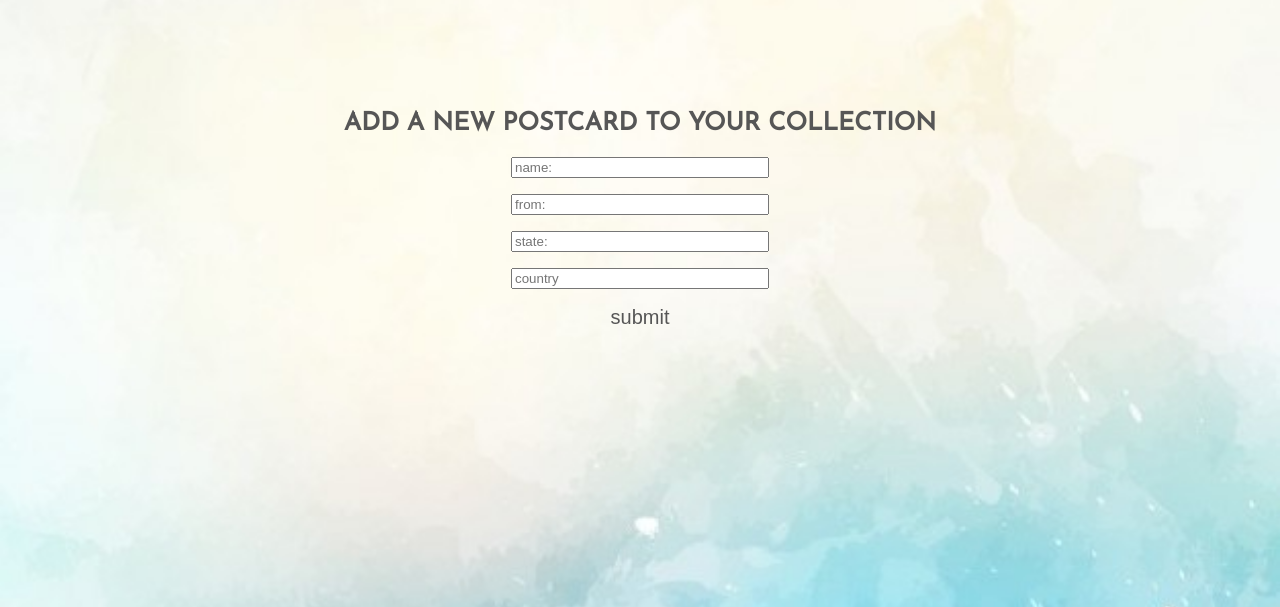
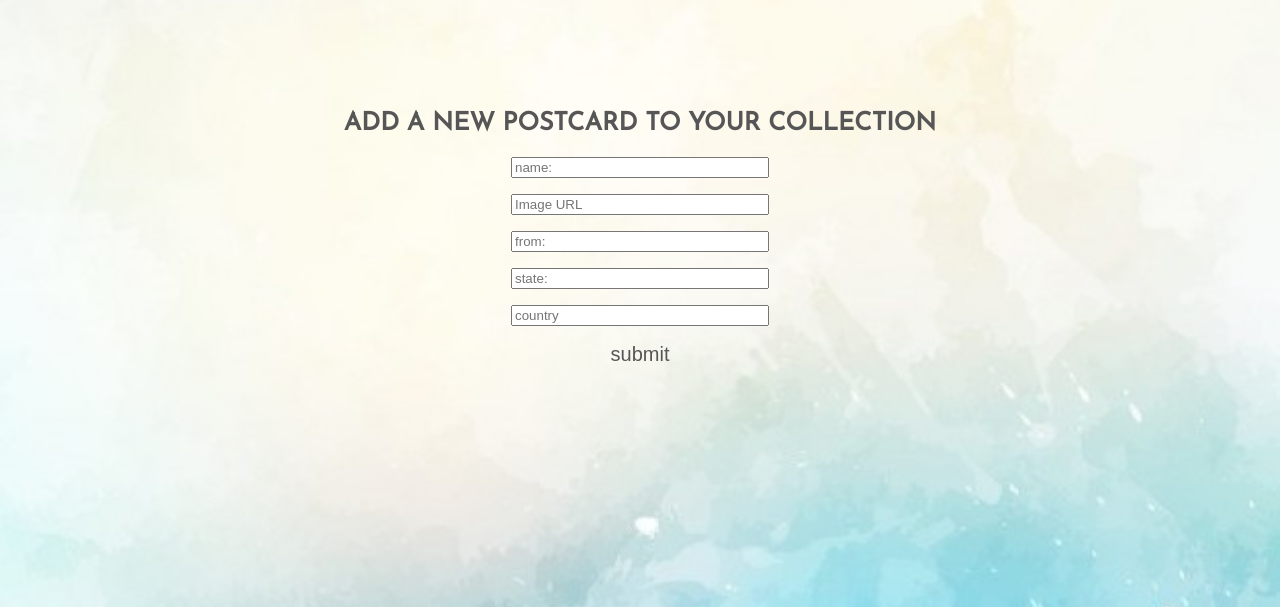
Before and after one commit to hannahhch/collection-manager, a Node server app: page /new in a window 1280 px wide. Shown: the part 138-745 px from the top of the page. Run offline with Node 20, Linux system fonts and the light colour scheme; some libraries are stand-ins or nearby versions.

Commit message:
I got images to work with flikr urls

```diff
--- a/app.js
+++ b/app.js
@@ -50,6 +50,7 @@ app.post("(/:id/edit)", function(req,res){
     {_id: req.params.id},
     {
       "name":req.body.name,
+      "image":req.body.image,
       "whoFrom":req.body.whoFrom,
       "location":[{
         "country": req.body.country,
@@ -77,11 +78,11 @@ app.get('/', function(req,res){
 
 
 
-
 //create a new postcard with the following information
 app.post('/new', function(req,res){
   Postcard.create({
     "name":req.body.name,
+    "image":req.body.image,
     "whoFrom":req.body.whoFrom,
     "location":[{
       "country": req.body.country,
--- a/models/cards.js
+++ b/models/cards.js
@@ -5,6 +5,7 @@ const mongoose = require('mongoose');
 const postcardSchema = new mongoose.Schema({
   name: { type: String, required: true, unique:true},
   whoFrom: String,
+  image: String,
   location: [{
     country: { type: String},
     state: { type: String},
--- a/static/styles.css
+++ b/static/styles.css
@@ -4,6 +4,12 @@ body{
   background-repeat: no-repeat;
   background-size: cover;
 }
+
+.box img{
+  max-width: 75px;
+  height: auto;
+}
+
 
 .wrapper{
   display: flex;
--- a/views/edit_card.mustache
+++ b/views/edit_card.mustache
@@ -28,6 +28,9 @@
             <input type = "text" id = "name" name = "name" placeholder="{{name}}"required />
           </p>
           <p>
+            <input type = "text" id = "image" name = "image" placeholder="Image"/>
+          </p>
+          <p>
             <input type = "text" id = "whoFrom" name = "whoFrom" placeholder="{{whoFrom}}"/>
           </p>
           <p>
--- a/views/index.mustache
+++ b/views/index.mustache
@@ -23,6 +23,7 @@
     {{#cards}}
     <div class = "box">
       <h2><a href = "/{{_id}}/">{{name}}</a></h2>
+      <p><img src = "{{image}}"></p>
       {{#location}}
       <p>{{state}}</p>
       <p>{{country}}</p>
--- a/views/new_card.mustache
+++ b/views/new_card.mustache
@@ -25,6 +25,9 @@
       <p>
         <input type = "text" id = "name" name = "name" placeholder="name:" />
       </p>
+      <p>
+        <input type = "text" id = "image" name = "image" placeholder="Image URL"/>
+      </p>
         <input type = "text" id = "whoFrom" name = "whoFrom" placeholder="from:"/>
       </p>
       <p>
```
Also changed, not shown: views/single_postcard.mustache (+1 -7 lines).
